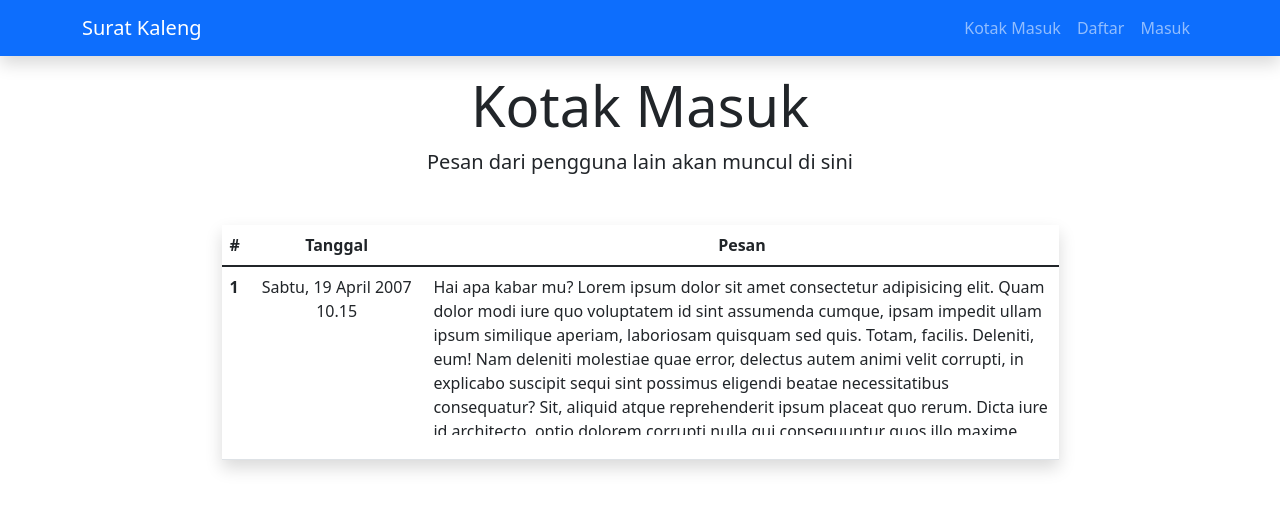
After one commit to Daemon19/surat-kaleng, a Flask app: page /kotak_masuk in a window 1280 px wide. The commit adds this page. Shown: the top 513 px of the page. Run offline with Flask 2, Linux system fonts and the light colour scheme.

Commit message:
feat: membuat halaman kotak-masuk

```diff
--- a/app.py
+++ b/app.py
@@ -20,10 +20,10 @@ def kirim():
     return "TODO"
 
 
-@app.route("/inbox")
+@app.route("/kotak_masuk")
 def inbox():
     # TODO: Tampilkan surat yang diterima pengguna
-    return "TODO"
+    return render_template("kotak_masuk.html")
 
 
 @app.route("/daftar", methods=["GET", "POST"])
--- /dev/null
+++ b/static/style.css
@@ -0,0 +1,5 @@
+.kotak-pesan td p {
+    min-width: 45ch;
+    max-width: 75ch;
+    max-height: 10rem;
+}
--- /dev/null
+++ b/templates/kotak_masuk.html
@@ -0,0 +1,102 @@
+{% extends "layout.html" %}
+
+{% block judul_tab %} Kotak Masuk {% endblock %}
+
+{% block judul %} Kotak Masuk {% endblock %}
+
+{% block deskripsi %} Pesan dari pengguna lain akan muncul di sini {% endblock %}
+
+{% block body %}
+
+<div class="container">
+    <main>
+        <div class="col-md-9 mx-auto">
+
+            <table class="table kotak-pesan shadow">
+
+                <thead class="text-center">
+                    <tr>
+                        <th scope="col">#</th>
+                        <th scope="col">Tanggal</th>
+                        <th scope="col">Pesan</th>
+                    </tr>
+                </thead>
+
+                <tbody>
+                    <tr>
+                        <th scope="row">1</th>
+                        <td class="text-center"> Sabtu, 19 April 2007 10.15 </td>
+                        <td>
+                            <p class="overflow-auto mx-auto">
+                                Hai apa kabar mu? Lorem ipsum dolor
+                                sit amet consectetur adipisicing elit.
+                                Quam dolor modi iure quo voluptatem id sint assumenda cumque, ipsam
+                                impedit
+                                ullam ipsum similique aperiam, laboriosam quisquam sed quis. Totam,
+                                facilis.
+                                Deleniti, eum! Nam deleniti molestiae quae error, delectus autem
+                                animi
+                                velit
+                                corrupti, in explicabo suscipit sequi sint possimus eligendi beatae
+                                necessitatibus consequatur? Sit, aliquid atque reprehenderit ipsum
+                                placeat
+                                quo rerum.
+                                Dicta iure id architecto, optio dolorem corrupti nulla qui
+                                consequuntur
+                                quos
+                                illo maxime facilis itaque at eius assumenda. Debitis quod optio
+                                nemo
+                                doloribus ad necessitatibus sit similique incidunt quasi corporis?
+                                Lorem
+                                ipsum dolor sit amet consectetur adipisicing elit. Ipsam ad eligendi
+                                veniam
+                                officia adipisci, itaque quia molestias inventore eaque iure? Nihil
+                                iusto
+                                modi repellat et eveniet impedit nisi, debitis fugiat?
+                                Fugiat quaerat quisquam voluptatum esse nisi sequi, magni sint, quos
+                                excepturi repudiandae inventore ex illo. Beatae dolorem quo
+                                blanditiis,
+                                temporibus doloremque aliquam commodi sequi harum ducimus modi earum
+                                pariatur facilis! Lorem ipsum dolor sit amet consectetur adipisicing
+                                elit. Quis
+                                aperiam ut, officiis atque placeat ratione nesciunt. A quia quidem
+                                perferendis
+                                vel! Minus assumenda numquam voluptate architecto quae? Earum, eos
+                                ipsum!
+                                Exercitationem deserunt delectus assumenda suscipit neque voluptas
+                                quam
+                                molestiae id, accusamus, mollitia beatae doloremque, distinctio
+                                perspiciatis
+                                cupiditate dolorem inventore laboriosam. Corporis repudiandae
+                                facilis quibusdam
+                                rerum nobis repellat ea voluptates consequatur.
+                                Praesentium excepturi nihil libero, repudiandae non quos vero
+                                eveniet quo ipsa
+                                beatae doloremque fuga possimus placeat culpa cumque molestias
+                                cupiditate.
+                                Cumque, porro similique perferendis qui recusandae fugit fuga eos
+                                consectetur.
+                                Minima accusamus non possimus, sunt quod delectus dicta praesentium
+                                dolore
+                                maxime. Alias, omnis quibusdam iste totam voluptas esse minus autem
+                                ut magni
+                                dolore itaque cumque, consectetur iure, veritatis enim expedita.
+                                Beatae doloribus maiores adipisci asperiores qui, doloremque
+                                excepturi minima
+                                minus blanditiis quam, debitis soluta ex, eius dolorum earum aliquam
+                                eveniet
+                                nihil velit explicabo cupiditate. Necessitatibus ullam aliquam optio
+                                suscipit.
+                                Beatae.
+                            </p>
+                        </td>
+                    </tr>
+                </tbody>
+
+            </table>
+
+        </div>
+    </main>
+</div>
+
+{% endblock %}
--- a/templates/layout.html
+++ b/templates/layout.html
@@ -12,6 +12,9 @@
             integrity="sha384-1BmE4kWBq78iYhFldvKuhfTAU6auU8tT94WrHftjDbrCEXSU1oBoqyl2QvZ6jIW3"
             crossorigin="anonymous"
         />
+
+        <!-- CSS-ku -->
+        <link rel="stylesheet" href="../static/style.css">
 
         <title>Surat Kaleng: {% block judul_tab %}{% endblock %}</title>
     </head>
@@ -33,6 +36,7 @@
                 </button>
                 <div class="collapse navbar-collapse justify-content-end" id="navbarNavAltMarkup">
                     <div class="navbar-nav">
+                        <a class="nav-link" href="/kotak_masuk">Kotak Masuk</a>
                         <a class="nav-link" href="/daftar">Daftar</a>
                         <a class="nav-link" href="/masuk">Masuk</a>
                     </div>
```
